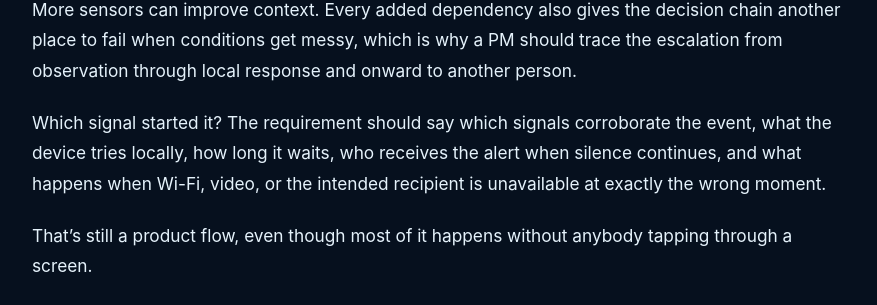
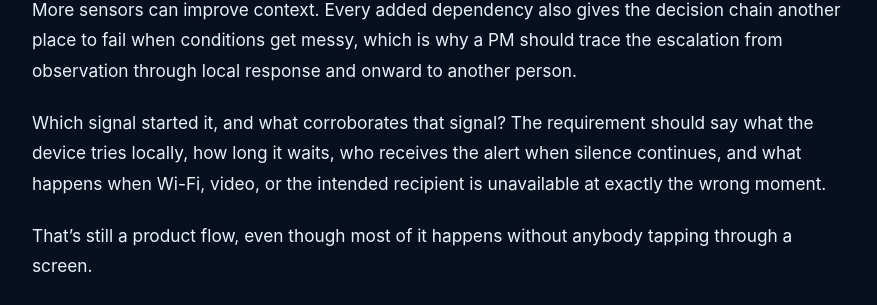
Before and after one commit to christophermitchell012/mitchellcoinc, a Jekyll site: the page built from _posts/2026-09-05-physical-ai-needs-an-escalation-contract.md, in a window 1280 px wide and 900 px high, scrolled down 1163 px. Shown: the part 148-453 px from the top of the window, without its empty margins (198-1075 px from the left). Built offline with Jekyll 4.4.1, drawn with Linux system fonts in a browser that asks for light colours; comment, search, counter and statistics services are not loaded.

Commit message:
Finalize physical AI post rhythm

```diff
--- a/_posts/2026-09-05-physical-ai-needs-an-escalation-contract.md
+++ b/_posts/2026-09-05-physical-ai-needs-an-escalation-contract.md
@@ -23,7 +23,7 @@ Doova carries several sensing and communication systems. Its stack combines LiDA
 
 More sensors can improve context. Every added dependency also gives the decision chain another place to fail when conditions get messy, which is why a PM should trace the escalation from observation through local response and onward to another person.
 
-Which signal started it? The requirement should say which signals corroborate the event, what the device tries locally, how long it waits, who receives the alert when silence continues, and what happens when Wi-Fi, video, or the intended recipient is unavailable at exactly the wrong moment.
+Which signal started it, and what corroborates that signal? The requirement should say what the device tries locally, how long it waits, who receives the alert when silence continues, and what happens when Wi-Fi, video, or the intended recipient is unavailable at exactly the wrong moment.
 
 That’s still a product flow, even though most of it happens without anybody tapping through a screen.
 
```
